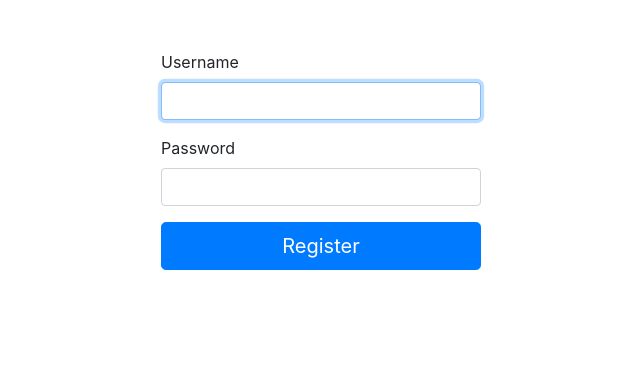
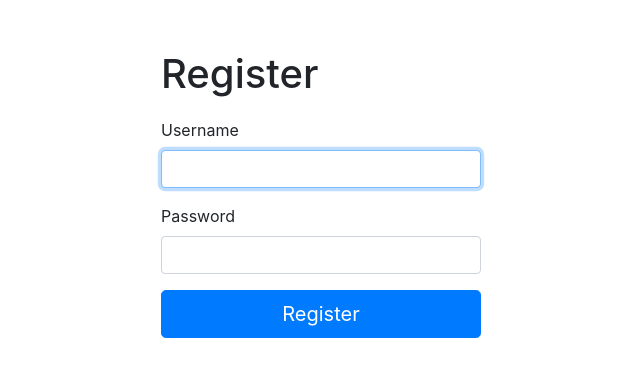
Before and after one commit to WojciechChrzastek/moto-app, a React (Create React App) app in the folder moto-frontend/: page / in a window 1280 px wide. Shown: the top 376 px of the page, without its empty margins (319-959 px from the left). Built offline with nearby package versions, Linux system fonts and the light colour scheme.

Commit message:
Add registration header

```diff
--- a/moto-frontend/src/Registration.js
+++ b/moto-frontend/src/Registration.js
@@ -4,7 +4,7 @@ import Button from 'react-bootstrap/Button'
 
 import './registration.css';
 
-import RegistrationAlert from './RegistrationAlert.js';
+import RegistrationAlert from './registrationAlert.js';
 
 class Registration extends Component {
 
@@ -53,6 +53,7 @@ class Registration extends Component {
         return (
             <>
                 <div className="Register">
+                    <h1 className="RegisterHeader">Register</h1>
                     <Form onSubmit={this.handleSubmit}>
                         <Form.Group controlId="username" size="lg">
                             <Form.Label>Username</Form.Label>
```
